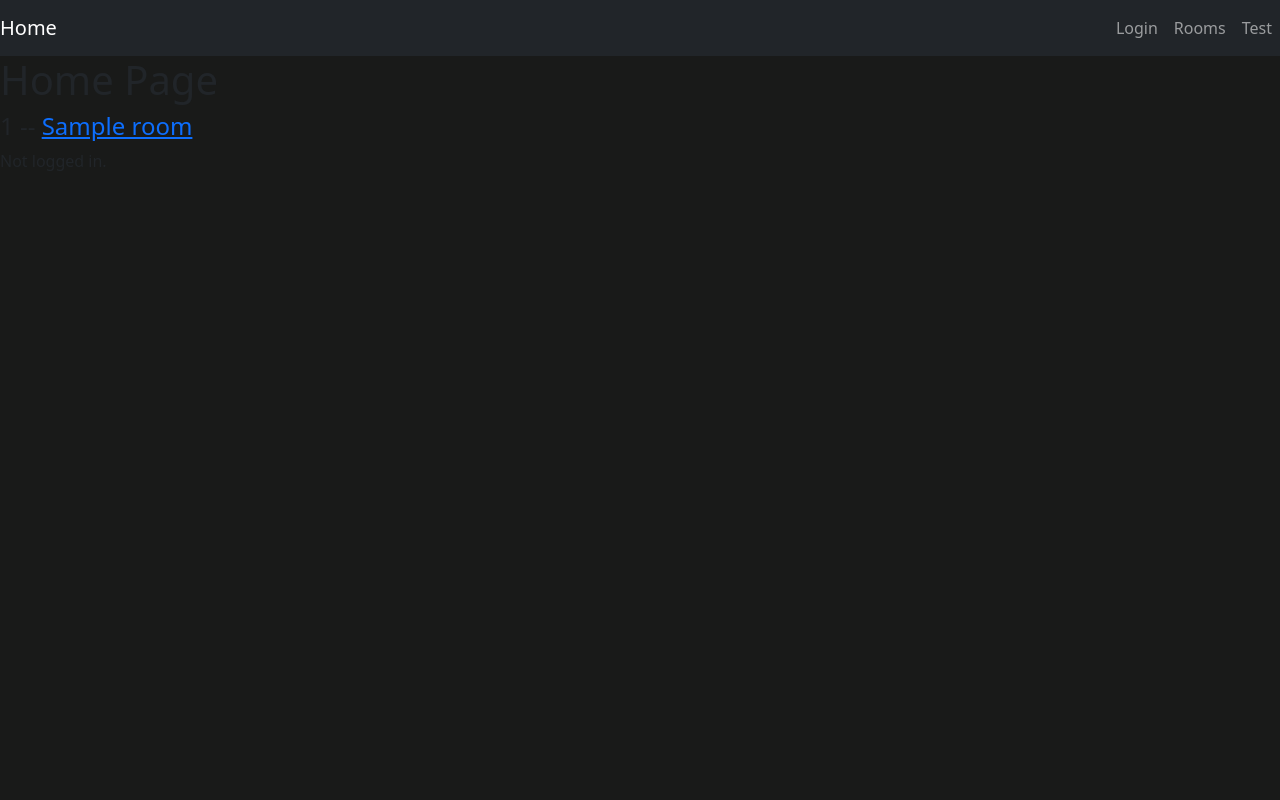
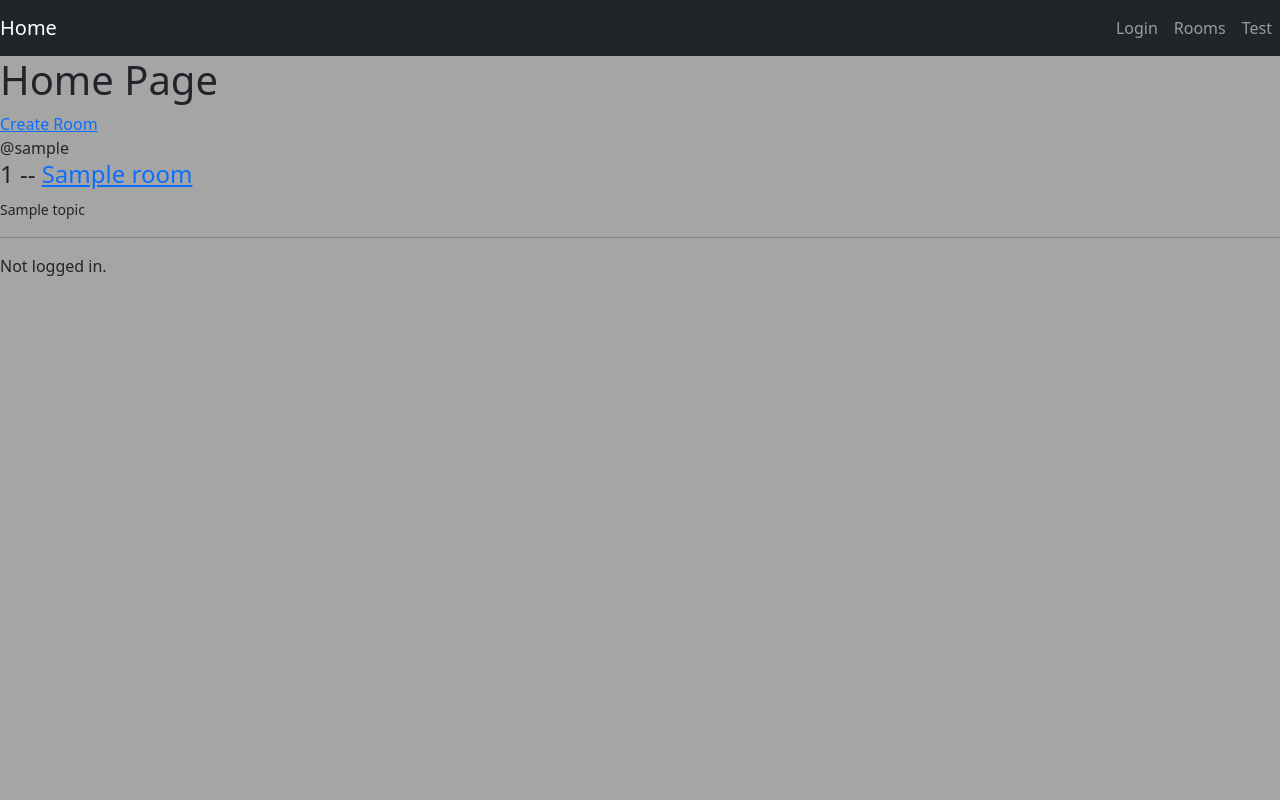
Before and after one commit to Ario124/Game_Room, a Django app: page / in a window 1280 px wide. Run offline with Django 3.2, Linux system fonts and the light colour scheme; tables that the repository leaves empty hold one stand-in row (values such as "Sample post").

Commit message:
Added new form & model to allow users to create a post with content

```diff
--- a/base/admin.py
+++ b/base/admin.py
@@ -1,7 +1,9 @@
 from django.contrib import admin
 
-from .models import User, Room
+from .models import User, Room, Topic, Message
 
 # Register your models here.
 admin.site.register(User)
 admin.site.register(Room)
+admin.site.register(Topic)
+admin.site.register(Message)
--- a/base/models.py
+++ b/base/models.py
@@ -11,12 +11,37 @@ class User(AbstractUser):
     REQUIRED_FIELDS = []
 
 
+class Topic(models.Model):
+    name = models.CharField(max_length=200)
+
+    def __str__(self):
+        return self.name
+
+
 class Room(models.Model):
+
+    host =  models.ForeignKey(User, on_delete=models.SET_NULL, null=True)
+    topic = models.ForeignKey(Topic, on_delete=models.SET_NULL, null=True)
+
     name = models.CharField(max_length=200)
     description = models.TextField(null=True, blank=True)
 
     updated = models.DateTimeField(auto_now=True)
     created = models.DateTimeField(auto_now_add=True)
 
+    class Meta:
+        ordering = ['-updated', '-created']
+
     def __str__(self):
         return self.name
+
+
+class Message(models.Model):
+    user = models.ForeignKey(User, on_delete=models.CASCADE)
+    room = models.ForeignKey(Room, on_delete=models.CASCADE)
+    body = models.TextField()
+    updated = models.DateTimeField(auto_now=True)
+    created = models.DateTimeField(auto_now_add=True)
+
+    def __str__(self):
+        return self.body[0:50]
--- a/base/templates/base/home.html
+++ b/base/templates/base/home.html
@@ -3,12 +3,16 @@
 {% block content %}
 
 <h1>Home Page</h1>
+<a href="{% url 'create-room' %}">Create Room</a>
 
 <div>
     <div>
         {% for room in rooms %}
         <div>
+            <span>@{{room.host.username}}</span>
             <h4>{{room.id}} -- <a href="{% url 'room' room.id %}">{{room.name}}</a></h4>
+            <small>{{room.topic.name}}</small>
+            <hr>
         </div>
 
         {% endfor %}
--- a/base/urls.py
+++ b/base/urls.py
@@ -7,4 +7,6 @@ urlpatterns = [
 
     path('login/', views.loginPage, name="login"),
     path('logout/', views.logoutPage, name="logout"),
+
+    path('create-room/', views.createRoom, name="create-room"),
 ]
--- a/base/views.py
+++ b/base/views.py
@@ -5,6 +5,7 @@ from django.shortcuts import render, redirect
 from django.contrib.auth import authenticate, login, logout
 
 from .models import User, Room
+from .forms import RoomForm
 
 # Create your views here.
 
@@ -26,7 +27,7 @@ def loginPage(request):
     page = 'login'
 
     if request.user.is_authenticated:
-        return redirect('room')
+        return redirect('home')
 
     if request.method == 'POST':
         email = request.POST.get('email')
@@ -41,7 +42,7 @@ def loginPage(request):
 
         if user is not None:
             login(request, user)
-            return redirect('room')
+            return redirect('home')
         else:
             messages.error(request, 'Username OR password does not exist')
 
@@ -51,3 +52,16 @@ def loginPage(request):
 def logoutPage(request):
     logout(request)
     return redirect('home')
+
+
+def createRoom(request):
+
+    form = RoomForm()
+    if request.method == 'POST':
+        form = RoomForm(request.POST)
+        if form.is_valid():
+            form.save()
+            return redirect('home')
+
+    context = {'form':form}
+    return render(request, 'base/room_form.html', context)
--- a/static/styles/style.css
+++ b/static/styles/style.css
@@ -1,5 +1,5 @@
 :root {
-  --color-bg: #191A19;
+  --color-bg: #a5a5a5;
 }
 
 /*///// style /////*/
```
Also changed, not shown: base/forms.py (+6 -1 lines), base/templates/base/room_form.html (added, +16 -0 lines), base/migrations/0004_auto_20211204_1411.py (added).
